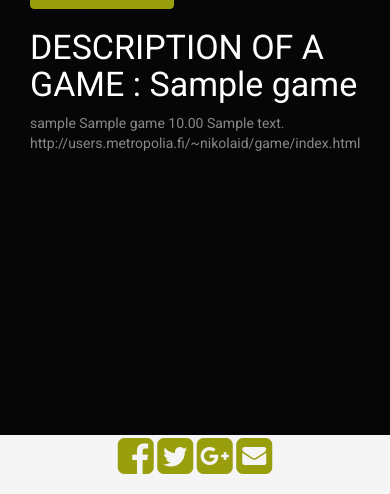
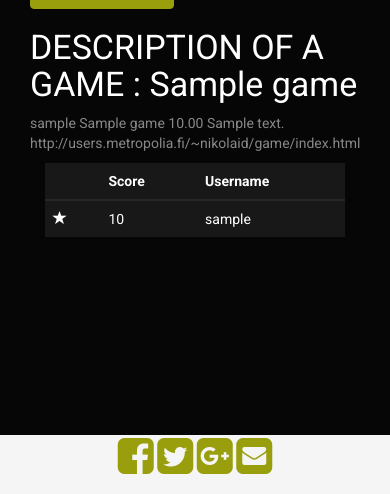
Before and after one commit to criscrispy/GameStore, a Django app: page /games/1/ in a window 390 px wide. Shown: the part 349-843 px from the top of the page. Run offline with Django 3.2, Linux system fonts and the light colour scheme; a user stored in the database is signed in; tables that the repository leaves empty hold one stand-in row (values such as "Sample post"); some libraries are stand-ins or nearby versions.

Commit message:
adding highscores table and refactor to service methods

```diff
--- /dev/null
+++ b/gamestore/service.py
@@ -0,0 +1,70 @@
+from gamestore.models import GameSettings, GameSale, Score
+import json
+from django.core.exceptions import ObjectDoesNotExist
+
+COULD_NOT_SAVE_SCORE = "Error: Could not save score"
+COULD_NOT_SAVE_STATE = "Error: Could not save state"
+
+def js_test(game):
+    game.url = 'http://users.metropolia.fi/~nikolaid/game/index.html'
+    game.image = 'http://users.metropolia.fi/~nikolaid/game.png'
+
+
+def is_user_allowed_to_play(game, user):
+    play = False
+    if user.is_authenticated():
+        sale = GameSale.objects.filter(buyer=user, game=game).count()
+        play = sale > 0
+    return play
+
+
+def find_saved_state(game_id, request):
+    state = GameSettings.objects.get(game_id=game_id, player=request.user)
+    return state
+
+
+def validate_json(state):
+    # Todo escape javascript validate json
+    val_state = json.loads(state)
+    return json.dumps(state)
+
+
+def save_game_state(request, game_id, state):
+    try:
+        valid_state = validate_json(state)
+    except ValueError:
+        print(COULD_NOT_SAVE_STATE)
+    try:
+        state = find_saved_state(game_id, request)
+        state.settings = valid_state
+    except ObjectDoesNotExist:
+        state = GameSettings(game_id=game_id, player=request.user, settings=valid_state)
+    state.save()
+
+
+def save_game_score(request, game_id, score):
+    try:
+        int_score = int(score)
+        s = Score(game_id=game_id, player=request.user, score=int_score)
+        s.save()
+    except ValueError:
+        print(COULD_NOT_SAVE_SCORE)
+
+
+def check_received_data(request, key):
+    if request.method == 'POST':
+        if key in request.POST:
+            value = request.POST[key]
+            return value
+    return False
+
+
+def find_best_scores_for_game(game):
+    top_scores = (Score.objects.filter(game=game)
+                  .order_by('-score')
+                  .values_list('score', flat=True)
+                  .distinct())
+    top_records = (Score.objects.filter(game=game)
+                   .order_by('-score')
+                   .filter(score__in=top_scores[:10]))
+    return list(top_records)
--- a/gamestore/templates/gamestore/game_description.html
+++ b/gamestore/templates/gamestore/game_description.html
@@ -61,6 +61,8 @@ Desription should include
                 {{ game.url }}
             </p>
         </div>
-
+        {% if scores %}
+            {% include "gamestore/highscores.html" with scores=scores %}
+        {% endif %}
     </div>
 {% endblock %}
--- a/gamestore/templates/gamestore/highscores.html
+++ b/gamestore/templates/gamestore/highscores.html
@@ -1,4 +1,29 @@
-{% extends "base.html" %}
 {% comment %}
-
 {% endcomment %}
+<div class="col-lg-8 col-md-8 col-sm-8">
+    <table class="table">
+        <thead>
+        <tr>
+            <th></th>
+            <th>Score</th>
+            <th>Username</th>
+        </tr>
+        </thead>
+        <tbody>
+        {% for item in scores %}
+            <tr>
+                <td>{% if item.player == request.user %}
+                    <span class="glyphicon glyphicon-star" aria-hidden="true"></span>
+                {% endif %}
+                </td>
+                <td>{{ item.score }}</td>
+                <td>{{ item.player.username }}</td>
+            </tr>
+        {% empty %}
+            <tr>auth_user_user_permissions
+                <td>July</td>
+            </tr>
+        {% endfor %}
+        </tbody>
+    </table>
+</div>
--- a/gamestore/views/players.py
+++ b/gamestore/views/players.py
@@ -1,15 +1,11 @@
-import json
 
 import simplejson
 from django.contrib.auth.decorators import login_required
-from django.core.exceptions import ObjectDoesNotExist
 from django.http import HttpResponse
 from django.shortcuts import render, get_object_or_404
 
-from gamestore.models import Game, GameSale, Profile, GameSettings, Score
-
-COULD_NOT_SAVE_SCORE = "Error: Could not save score"
-COULD_NOT_SAVE_STATE = "Error: Could not save state"
+from gamestore.models import Game, Profile
+from gamestore.service import *
 
 
 def game_detail(request, game_id):
@@ -22,6 +18,7 @@ def game_detail(request, game_id):
         * Image
         * Description
         * ...
+        * highscores
     - Buy / Play buttons
     """
     game = get_object_or_404(Game, pk=game_id)
@@ -29,11 +26,12 @@ def game_detail(request, game_id):
     js_test(game)
     user = request.user
     play = is_user_allowed_to_play(game, user)
+    scores = find_best_scores_for_game(game)
     try:
         last_saved = find_saved_state(game_id, request)
     except ObjectDoesNotExist:
         last_saved = False
-    context = {'game': game, 'play': play, 'buy': not play, 'saved': last_saved}
+    context = {'game': game, 'play': play, 'buy': not play, 'saved': last_saved, 'scores': scores}
     return render(request, "gamestore/game_description.html", context)
 
 
@@ -107,57 +105,3 @@ def game_get_saved_state(request, game_id):
         # todo log(e)
         json = simplejson.dumps({'info': 'error - state not found'})
         return HttpResponse(json, mimetype='application/json')
-
-
-def js_test(game):
-    game.url = 'http://users.metropolia.fi/~nikolaid/game/index.html'
-    game.image = 'http://users.metropolia.fi/~nikolaid/game.png'
-
-
-def is_user_allowed_to_play(game, user):
-    play = False
-    if user.is_authenticated():
-        sale = GameSale.objects.filter(buyer=user, game=game).count()
-        play = sale > 0
-    return play
-
-
-def find_saved_state(game_id, request):
-    state = GameSettings.objects.get(game_id=game_id, player=request.user)
-    return state
-
-
-def validate_json(state):
-    # Todo escape javascript validate json
-    val_state = json.loads(state)
-    return json.dumps(state)
-
-
-def save_game_state(request, game_id, state):
-    try:
-        valid_state = validate_json(state)
-    except ValueError:
-        print(COULD_NOT_SAVE_STATE)
-    try:
-        state = find_saved_state(game_id, request)
-        state.settings = valid_state
-    except ObjectDoesNotExist:
-        state = GameSettings(game_id=game_id, player=request.user, settings=valid_state)
-    state.save()
-
-
-def save_game_score(request, game_id, score):
-    try:
-        int_score = int(score)
-        s = Score(game_id=game_id, player=request.user, score=int_score)
-        s.save()
-    except ValueError:
-        print(COULD_NOT_SAVE_SCORE)
-
-
-def check_received_data(request, key):
-    if request.method == 'POST':
-        if key in request.POST:
-            value = request.POST[key]
-            return value
-    return False
```
